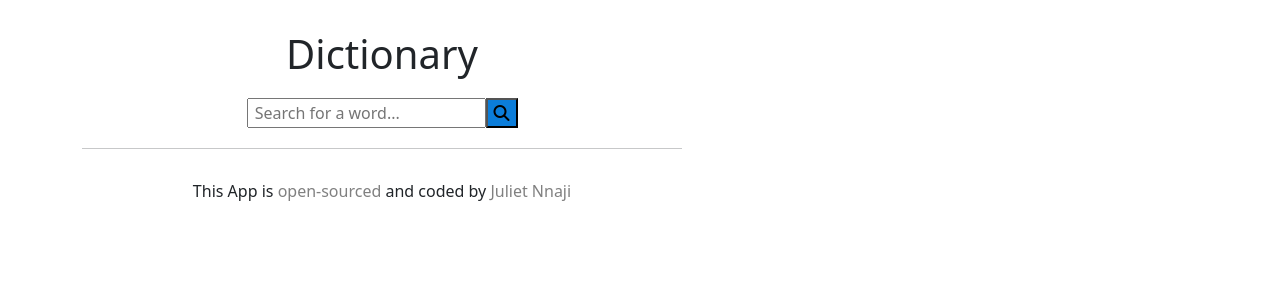
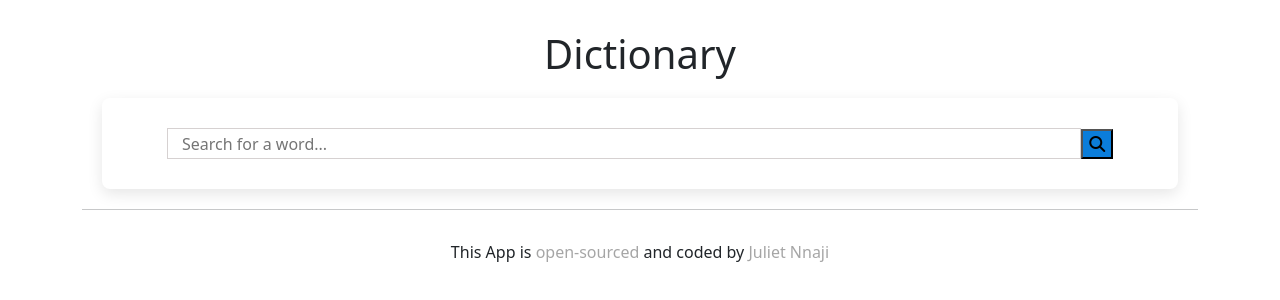
Before and after one commit to JulietNnaji/react-dictionary-app, a React (Create React App) app: page / in a window 1280 px wide. Shown: the top 300 px of the page. Built offline with nearby package versions, Linux system fonts and the light colour scheme; no server answers.

Commit message:
Added some styling

```diff
--- a/src/App.css
+++ b/src/App.css
@@ -1,6 +1,4 @@
-.App{
-  max-width: 600px;
-}
+
 
 h1, footer{
   margin-top: 30px;
--- a/src/Dictionary.css
+++ b/src/Dictionary.css
@@ -1,17 +1,32 @@
 .Dictionary{
 margin: 20px;
+}
+
+section{
+    background: white;
+    padding: 30px;
+    border-radius: 8px;
+    box-shadow: 0 5px 15px rgba(0 0 0 / 10%);
+    margin: 20px 0;
+}
+
+input{
+    width: 90%;
+    border: 1px solid rgb(214, 209, 209);
+    color: grey;
+    padding: 2.5px 10px;
+}
+
+@media (max-width:600px){
+    input{
+width: 75%;
+    }
 }
 
 .button{
     background:#0B7DDA;
 }
-.word{
-    margin-top: 25px;
-    background: grey;
-    border: 2px solid;
-    border-radius: 10px;
-    padding-left: 30px;
-}
+
 
 .formSearch{
     text-align: center;
--- a/src/Dictionary.js
+++ b/src/Dictionary.js
@@ -4,33 +4,49 @@ import FirstDisplay from "./FirstDisplay";
 import './Dictionary.css';
 
 export default function Dictionary(){
-    let [word, setWords] = useState ("");
+    let [word, setWords] = useState ("search");
 let [result, displayResult] = useState (null);
+let [loader, setLoader] = useState(false);
 
 function displayWord (response) {
     displayResult(response.data[0]);
 }
 
-    function searchWord(event){
+function searchWord(){
+    let apiUrl = `https://api.dictionaryapi.dev/api/v2/entries/en/${word}`;
+    axios.get(apiUrl).then(displayWord);
+     }
+
+
+    function submitWord(event){
         event.preventDefault();
-
-   let apiUrl = `https://api.dictionaryapi.dev/api/v2/entries/en/${word}`;
-   axios.get(apiUrl).then(displayWord);
+     searchWord();
     }
-
 function wordChange(event){
     setWords(event.target.value);
 }
 
+function showWord(){
+    setLoader (true);
+    searchWord();
+}
+
+if (loader){
     return (
         <div>
             <div className ="Dictionary">
-<form onSubmit= {searchWord} className ="formSearch">
+                <section>
+<form onSubmit= {submitWord} className ="formSearch">
     <input type ="search" placeholder =" Search for a word..." onChange ={wordChange} />
  <button type = "submit" className= "button"> <i className="fa-solid fa-magnifying-glass"></i> </button>
 </form>
+</section>
 <FirstDisplay result ={result}/>
 </div>
         </div>
     );
+} else{
+    showWord();
+    return "Page is loading";
 }
+}
--- a/src/FirstDisplay.js
+++ b/src/FirstDisplay.js
@@ -6,16 +6,19 @@ import "./Dictionary.css";
 export default function FirstDisplay(props){
     if (props.result){
         return <div>
+            <section>
          <h2 className = "text-capitalize word">
          {props.result.word}
          </h2>
-         {props.result.phonetics.map(function(phonetic, index){
+         {props.result.phonetics.map(function (phonetic, index) {
             return (
                 <div key={index}>
                     <Phonetics phonetic={phonetic} />
                     </div>
             );
          })}
+         </section>
+
          {props.result.meanings.map(function(meaning, index){
                 return (
                     <div key ={index}>
--- a/src/Phonetics.js
+++ b/src/Phonetics.js
@@ -1,5 +1,5 @@
 import React from "react";
-import './Synonyms.css';
+import './Results.css';
 
 export default function Phonetics (props){
     return (
@@ -9,7 +9,9 @@ export default function Phonetics (props){
                     Listen
                 </a>
             </button>
+            <span className ="phoneticText">
             {props.phonetic.text}
+        </span>
         </div>
     );
 }
--- /dev/null
+++ b/src/Results.css
@@ -0,0 +1,40 @@
+.unordered{
+    list-style-type: none;
+    padding: 0;
+}
+
+.ordered{
+    display: inline;
+    padding-right: 15px;
+}
+
+.phonetic{
+margin: 10px 10px;
+background: white;
+border: 1px solid rgb(138, 137, 137);
+border-radius: 15px;
+padding: 2px 12px;
+transition: all 150ms ease-in-out;
+}
+
+a{
+    text-decoration: none;
+    color: black;
+    opacity: 0.7;
+}
+
+.phoneticText{
+    opacity: 0.5;
+    font-weight: bold;
+}
+
+.definition{
+    line-height: 1.5;
+    font-size: 17px;
+}
+
+.example{
+    font-size: 15px;
+    opacity: 0.7;
+    font-style: italic;
+}
--- a/src/Results.js
+++ b/src/Results.js
@@ -1,9 +1,10 @@
 import React from "react";
 import Synonyms from "./Synonyms";
+import './Results.css';
 
 export default function Results (props){
 return (
-    <div>
+    <section>
         <h3>
             {props.meaning.partOfSpeech}
         </h3>
@@ -12,15 +13,14 @@ return (
             return (
                 <ul key = {index}>
                     <li>
-                    <p>
+                    <p className="definition">
                         {definition.definition}
                         </p>
-                        <p>
-                        <em>
+                        <p className="example">
                             {definition.example}
-                        </em>
                         </p>
                         </li>
+
                         <strong>
                 <Synonyms synonyms= {definition.synonyms} />
                  </strong>
@@ -28,6 +28,6 @@ return (
                     </ul>
             );
         })}
-    </div>
+        </section>
 );
 }
--- a/src/Synonyms.css
+++ /dev/null
@@ -1,25 +0,0 @@
-.unordered{
-    list-style-type: none;
-    padding: 0;
-    text-align: center;
-    text-decoration: none;
-}
-
-.ordered{
-    display: inline;
-    margin-right: 20px;
-}
-
-.phonetic{
-margin: 10px 10px;
-background: white;
-border: 2px solid;
-border-radius: 20px;
-padding-left: 12px;
-padding-right: 12px;
-}
-
-a{
-    text-decoration: none;
-    color: black;
-}
--- a/src/Synonyms.js
+++ b/src/Synonyms.js
@@ -1,5 +1,5 @@
 import React from "react";
-import './Synonyms.css';
+import './Results.css';
 
 export default function Synonyms (props) {
     if (props.synonyms) {
```
